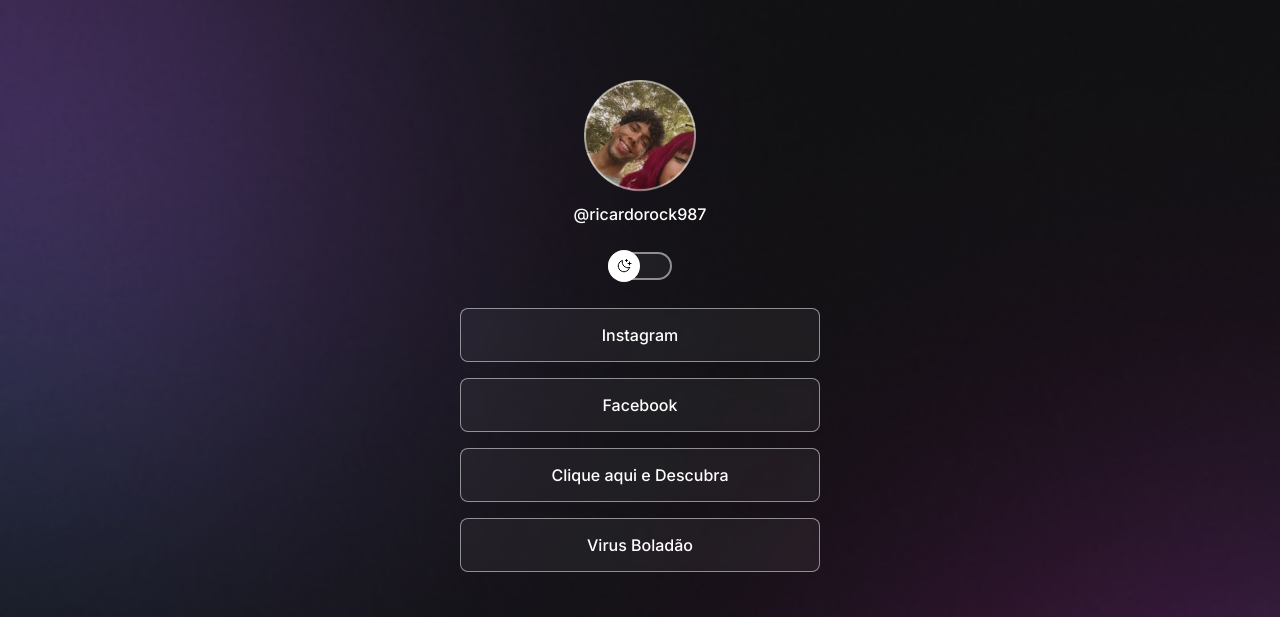
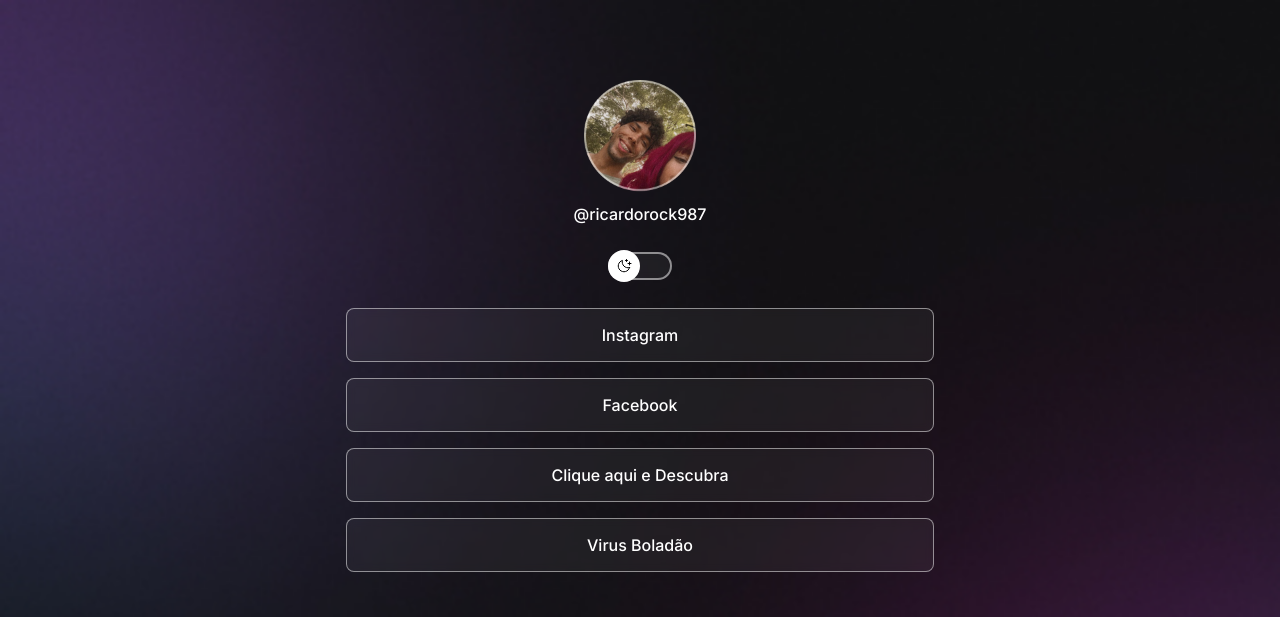
Before and after one commit to rRick987/projeto, a plain HTML site: page index.html in a window 1280 px wide. Shown: the top 617 px of the page. Drawn offline with nearby package versions, Linux system fonts and the light colour scheme.

Commit message:
ajust container commit

```diff
--- a/style.css
+++ b/style.css
@@ -45,7 +45,8 @@ body * {
 }
 
 #container {
-  width: 360px;
+  width: 100;
+  max-width: 588px;
   margin: 56px auto 0px;
   padding: 0 24px;
 }
```
